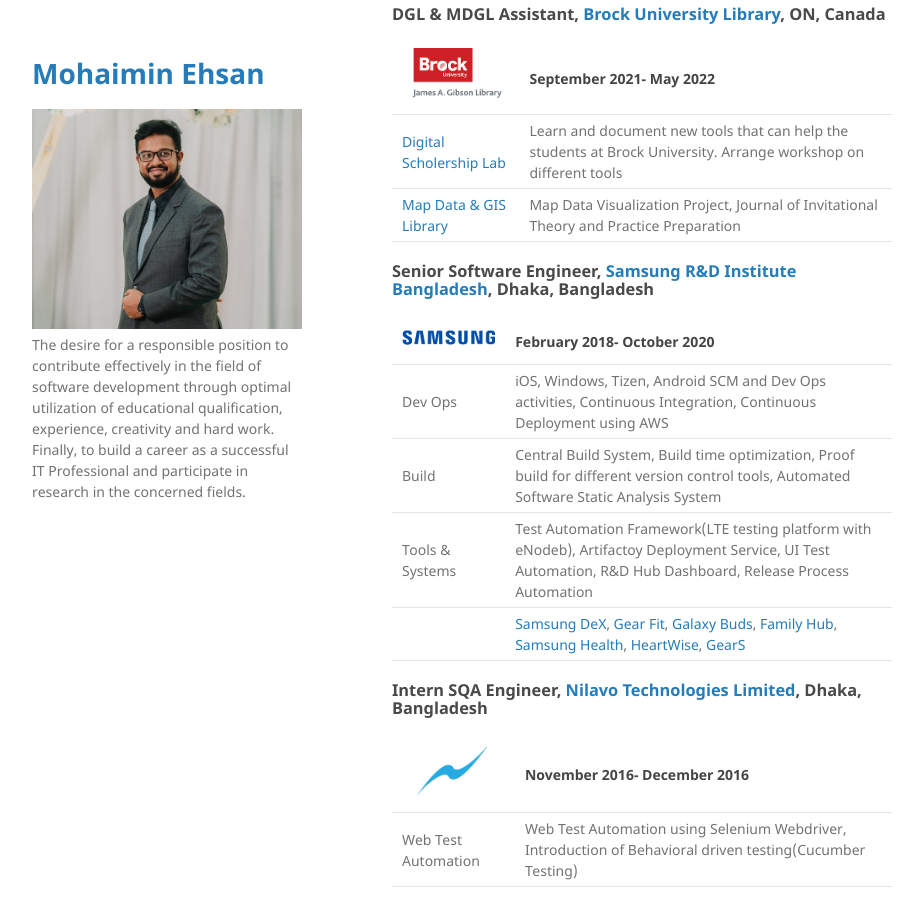
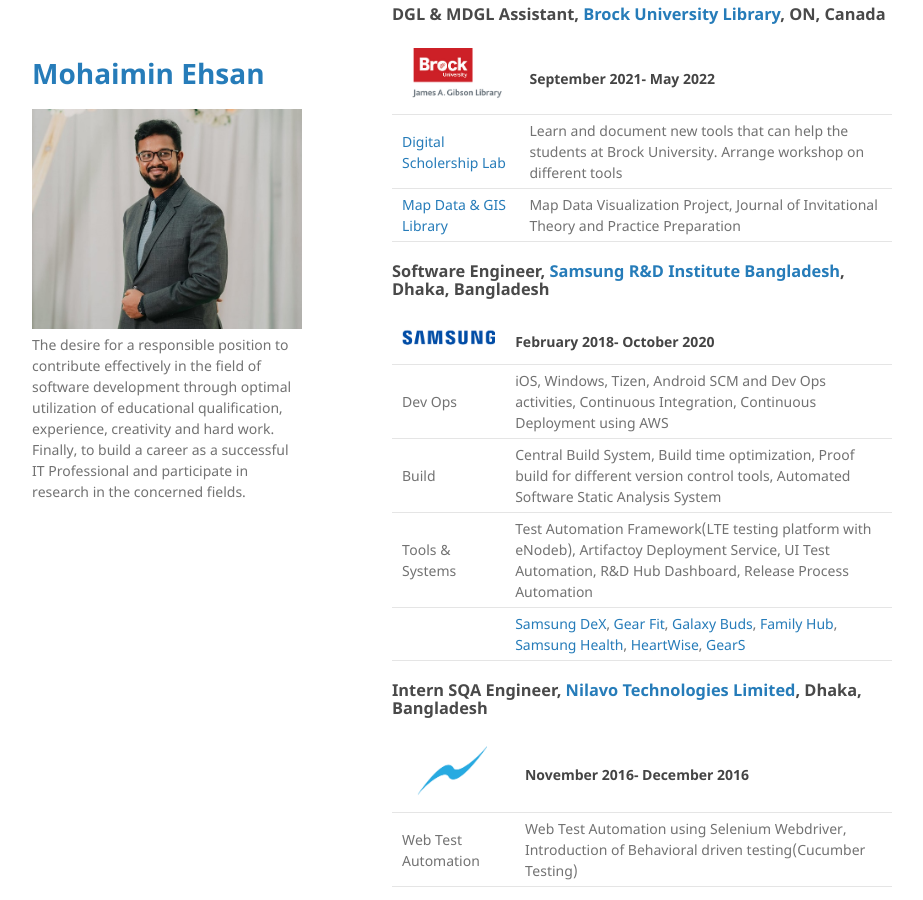
Before and after one commit to MohaiminEhsan/Homepage, a Jekyll site: the page built from index.md, in a window 1280 px wide and 900 px high, scrolled down 507 px. Shown: the whole window, without its empty margins (178-1101 px from the left). Built offline with Jekyll 4.4.1, drawn with Linux system fonts in a browser that asks for light colours; our own code applies the rules of GitHub Pages for plain Markdown files.

Commit message:
Update index.md

```diff
--- a/index.md
+++ b/index.md
@@ -38,7 +38,7 @@ layout: default
 
 
 
-### Senior Software Engineer, [Samsung R&D Institute Bangladesh](https://research.samsung.com/srbd), Dhaka, Bangladesh
+### Software Engineer, [Samsung R&D Institute Bangladesh](https://research.samsung.com/srbd), Dhaka, Bangladesh
 
 
 
```
